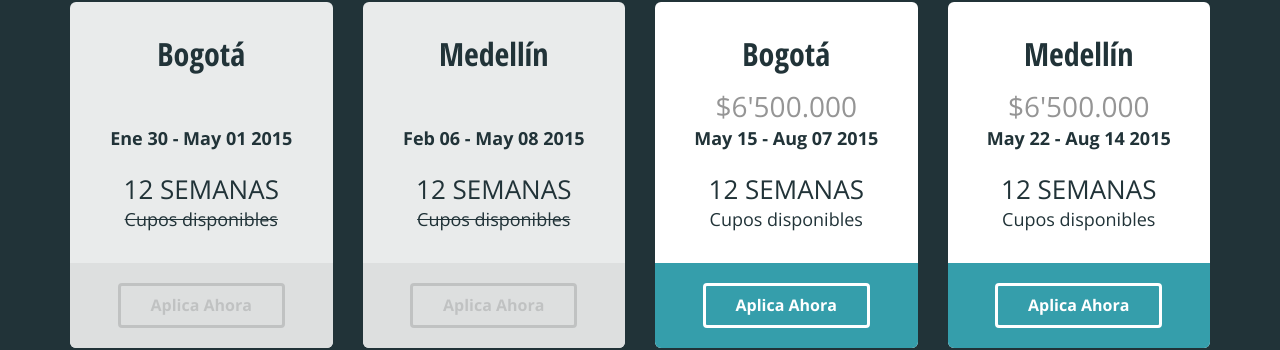
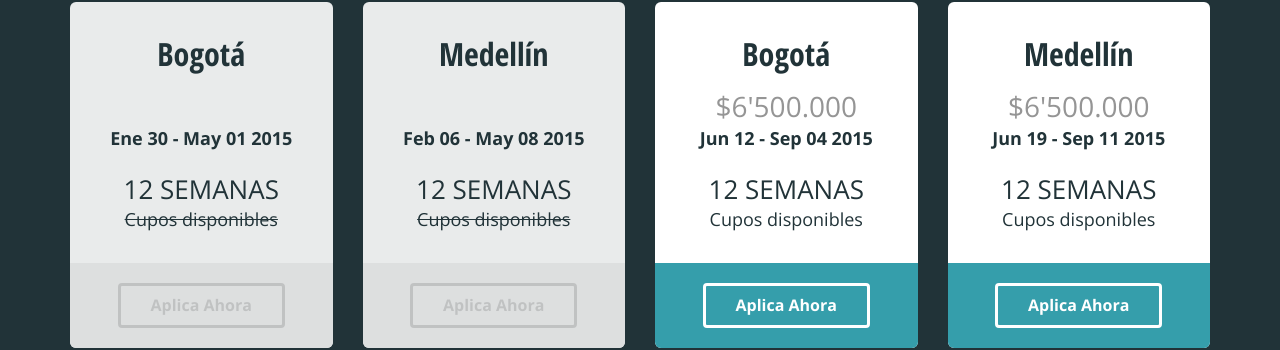
Before and after one commit to simonhoyos/blog, a Jekyll site: the page built from index.html, in a window 1280 px wide and 900 px high, scrolled down 2515 px. Shown: the part 134-484 px from the top of the window. Built offline with Jekyll 4.4.1, drawn with Linux system fonts in a browser that asks for light colours; nearby versions of some CDN libraries.

Commit message:
Change next bootcamp dates

```diff
--- a/index.html
+++ b/index.html
@@ -199,7 +199,7 @@ layout: home
         <div class="whiteBox">
           <p class="city">Bogotá</p>
           <p class="price">$6'500.000</p>
-          <p class="date">May 15 - Aug 07 2015</p>
+          <p class="date">Jun 12 - Sep 04 2015</p>
           <p class="time">12 semanas</p>
           <p class="availability hidden-xs">Cupos disponibles</p>
           <div class="background-btn-signup">
@@ -211,7 +211,7 @@ layout: home
         <div class="whiteBox">
           <p class="city">Medellín</p>
           <p class="price">$6'500.000</p>
-          <p class="date">May 22 - Aug 14 2015</p>
+          <p class="date">Jun 19 - Sep 11 2015</p>
           <p class="time">12 semanas</p>
           <p class="availability hidden-xs">Cupos disponibles</p>
           <div class="background-btn-signup">
```
